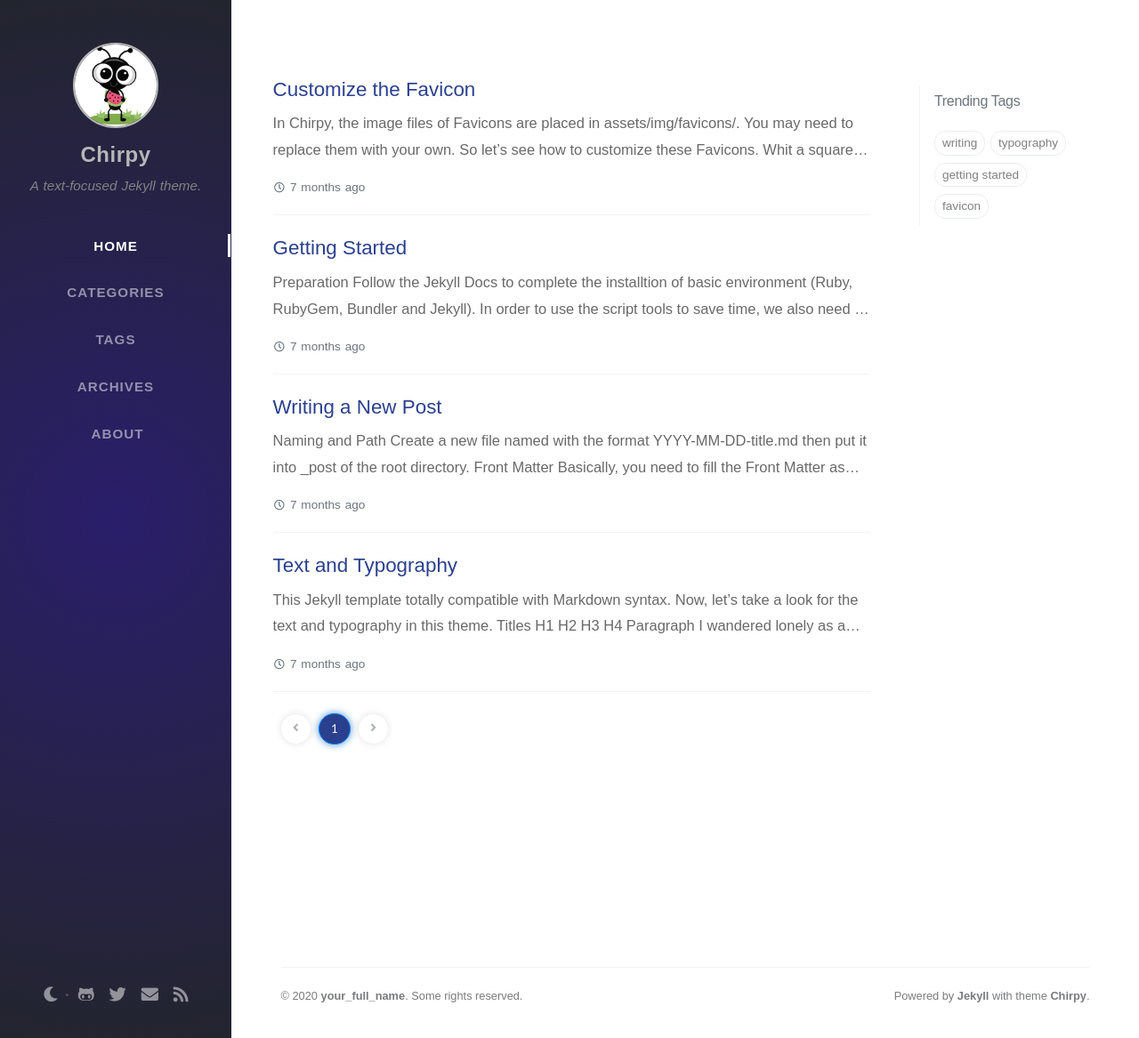
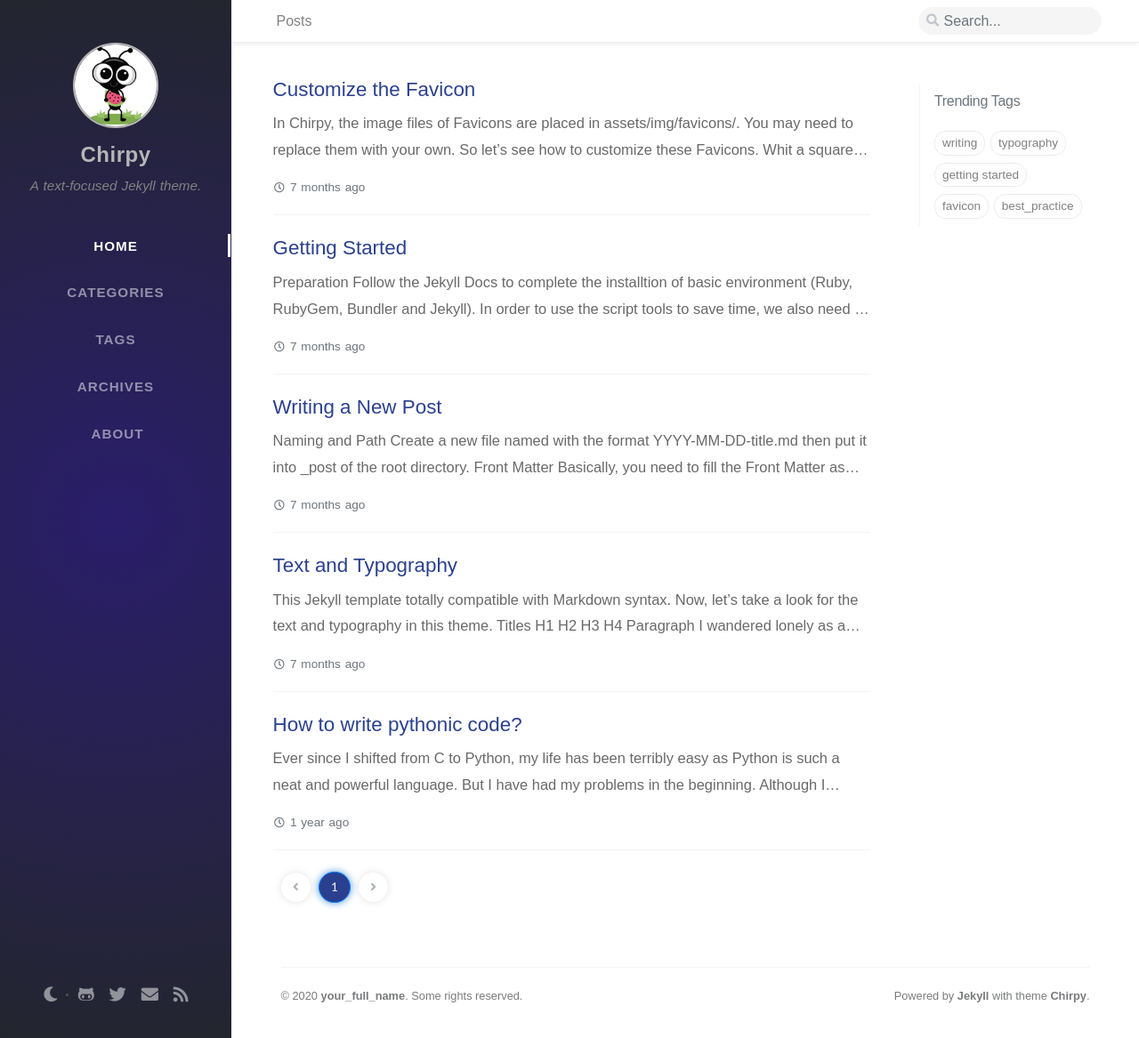
Before and after one commit to asheeshcric/blog, a Jekyll site: the page built from index.html, in a window 1280 px wide and 1167 px high. Shown: the whole window at 89% size. Built offline with Jekyll 4.4.1, drawn with Linux system fonts in a browser that asks for light colours; nearby versions of some CDN libraries; some web fonts are replaced; the list of posts is cut into pages by our own code; comment, search, counter and statistics services are not loaded; some of the changed lines change nothing that is shown.

Commit message:
Update config and add new post

```diff
--- a/_config.yml
+++ b/_config.yml
@@ -49,7 +49,7 @@
 baseurl: ''
 
 # Change to your timezone › http://www.timezoneconverter.com/cgi-bin/findzone/findzone
-timezone: Asia/Shanghai
+timezone: America/Chicago
 
 google_analytics:
   # Fill with your Google Analytics ID
--- /dev/null
+++ b/_posts/2019-02-08-pythonic-code.md
@@ -0,0 +1,108 @@
+---
+title: "How to write pythonic code?"
+date: 2019-02-08 11:23:00 +0515
+categories: [python]
+tags: [best_practice]
+description: Who decides if a code written in Python is actually pythonic or not? These are some questions which I will try to discuss in this post so that you can have some insights.
+---
+
+![Pythonic Code](img/pythonic-code.jpg "Pythonic Code")
+Ever since I shifted from C to Python, my life has been terribly easy as Python
+is such a neat and powerful language. But I have had my problems in the beginning.
+Although I started writing code in Python, the structure was still vastly influenced
+by my experience with C.
+
+Working with people experienced in Python, I slowly began to get a hang of this
+language. Not only was I starting to reduce chunks of code into a few lines, I
+was also beginning to understand its ecosystem  .
+
+The major agenda for today is: "What exactly is **pythonic**?"
+Who decides if a code written in Python is actually pythonic or not? These are
+some questions which I will try to discuss in this post so that you can have some
+insights.
+
+### The Zen of Python, by Tim Peters
+Open your python console and type in the following command. This will show you a
+list of succinct guiding principles for Python's design. **Keep them in mind**
+> **>> import this**
+
+>
+- Beautiful is better than ugly.
+- Explicit is better than implicit.
+- Simple is better than complex.
+- Complex is better than complicated.
+- Flat is better than nested.
+- Sparse is better than dense.
+- Readability counts.
+- Special cases aren't special enough to break the rules.
+- Although practicality beats purity.
+- Errors should never pass silently.
+- Unless explicitly silenced.
+- In the face of ambiguity, refuse the temptation to guess.
+- There should be one-- and preferably only one --obvious way to do it.
+- Although that way may not be obvious at first unless you're Dutch.
+- Now is better than never.
+- Although never is often better than *right* now.
+- If the implementation is hard to explain, it's a bad idea.
+- If the implementation is easy to explain, it may be a good idea.
+- Namespaces are one honking great idea -- let's do more of those!
+
+
+After understanding the abstract rules and paradigms of Python, let's get into
+ways which can help you write actual standard python code.
+
+### PEP8 -- Style Guide for Python Code
+
+**PEP** is an acronym for Python Enhancement Proposal and PEP8 is the most widely
+followed coding conventions for Python. It standardizes:
+- Code Layout
+- Naming Conventions
+- Comments Styling
+- Programming Recommendations & Annotations
+- and much more...
+
+For further information on PEP8, follow the official documentation: [PEP8](https://www.python.org/dev/peps/pep-0008/){:target="_blank"}
+
+### Linters
+Although PEP8 documentation is a great place to start writing structured code, it
+is very difficult to track layout errors in your code with the naked eye. In my
+personal experience, linters play a vital role in analysing code for potential errors.
+They check for both Programmatic and Stylistic errors. Detecting such errors while writing
+code and not when running the app can save you a lot of time.
+
+My personal favorite is **Code Inspection** which is provided as default by the PyCharm IDE.
+You can obviously choose your favorite as per your requirements. This article explains it
+nicely on improving [code quality with linters](https://realpython.com/python-code-quality/#linters){:target="_blank"}.
+
+
+### Checkout some standard open-source Python Libraries
+It is a difficult task to read others' code (especially when you are a beginner in programming), but this
+is a good habit to develop. If one has to drive in the path of becoming a great Python programmer, they should have
+the ability to read, understand, and comprehend excellent code. One way of making
+yourself comfortable is to read code from popular open-source libraries out there. Some
+examples include [Requests - An HTTP library written for humans](https://github.com/requests/requests){:target="_blank"}
+and [Flask - A microframework for Python](https://github.com/pallets/flask){:target="_blank"}.
+You can find plenty of such examples on platforms like Github.
+
+
+### Welcome feedback on your code
+As a programmer, I have always believed that feedback on your code from experienced
+people weigh pretty high on improving your coding habits. If you can put your ego
+aside and think on the comments that others make about your code, this can help you
+learn faster than anything else. Obviously, not every feedback will be of high standards,
+but you will slowly learn to distinguish between what is bad and what is not.
+
+
+### Ensuring clean code with parameterized python
+Parameterization in Python is one of the most elegant ways to produce clean and pythonic code. This technique mainly
+helps us prevent using copy-paste programming with the introduction of functions and classes. If you want to have a
+deeper understanding on writing parameterized python code, then checkout this cool and insightful post from
+[Toptal.](https://www.toptal.com/python/python-parameterized-design-patterns){:target="_blank"}
+
+
+### Writing Idiomatic Python code
+Keeping the above points in your mind will set you up with a mindset to write better
+python code. Sometimes, it can be a hassle to go through all the documentations to
+find out which code is better than the other. So, I have written a post that makes an
+effort to reveal the most useful python tricks that you can implement in your code on
+the go. Checkout this post [Tricks for writing Idiomatic Python Code]({{ site.url }}/idiomatic-python).
```
